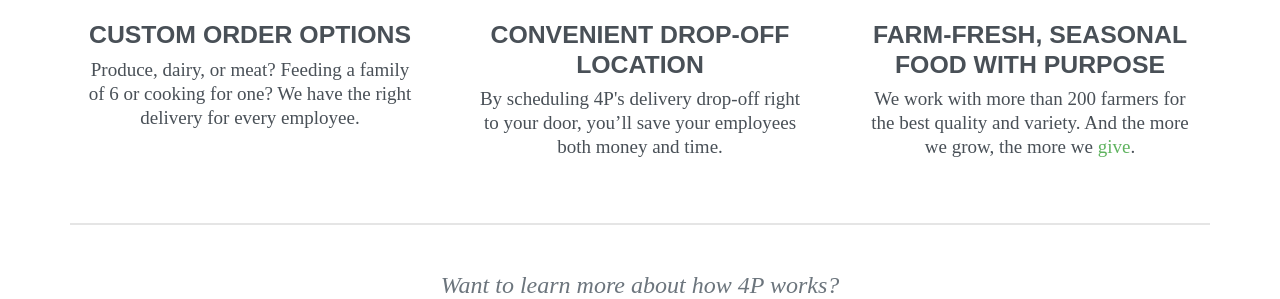
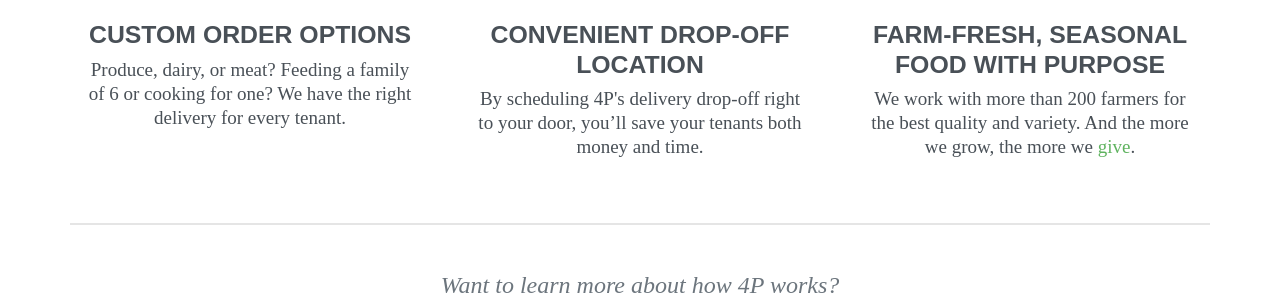
Before and after one commit to ocupop/4p-marketing, a Jekyll site: the page built from src/_targets/commercial-lead.html, in a window 1280 px wide and 900 px high, scrolled down 366 px. Shown: the part 201-500 px from the top of the window. Built offline with Jekyll 4.4.1, drawn with Linux system fonts in a browser that asks for light colours.

Commit message:
Updated 'src/_includes/target/how-it-works.html' via CloudCannon

```diff
--- a/src/_includes/target/how-it-works.html
+++ b/src/_includes/target/how-it-works.html
@@ -6,7 +6,7 @@
           <img src="/assets/img/orders.svg" alt="" class="img-fluid mx-4 editable" />
           <h3 class="mt-3 editable">Custom Order Options</h3>
           <p class="editable">
-            Produce, dairy, or meat? Feeding a family of 6 or cooking for one? We have the right delivery for every employee.
+            Produce, dairy, or meat? Feeding a family of 6 or cooking for one? We have the right delivery for every tenant.
           </p>
         </div>
       </div>
@@ -15,7 +15,7 @@
           <img src="/assets/img/dropoff.svg" alt="" class="img-fluid mx-4 editable" />
           <h3 class="mt-3 editable">Convenient drop&#8209;off location</h3>
           <p class="editable">
-            By scheduling 4P's delivery drop-off right to your door, you&rsquo;ll save your employees both money and time.
+            By scheduling 4P's delivery drop-off right to your door, you&rsquo;ll save your tenants both money and time.
           </p>
 
         </div>
```
